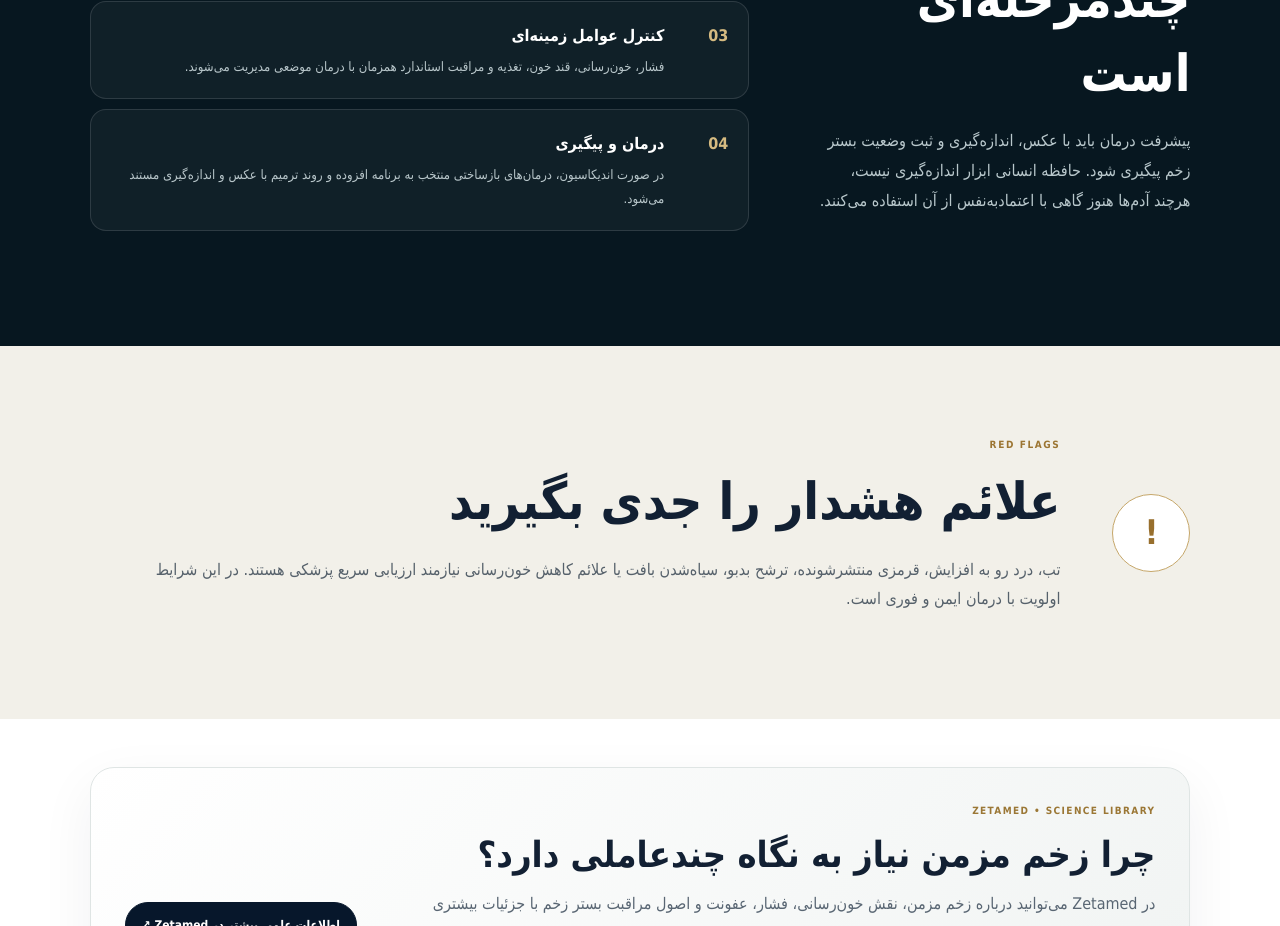
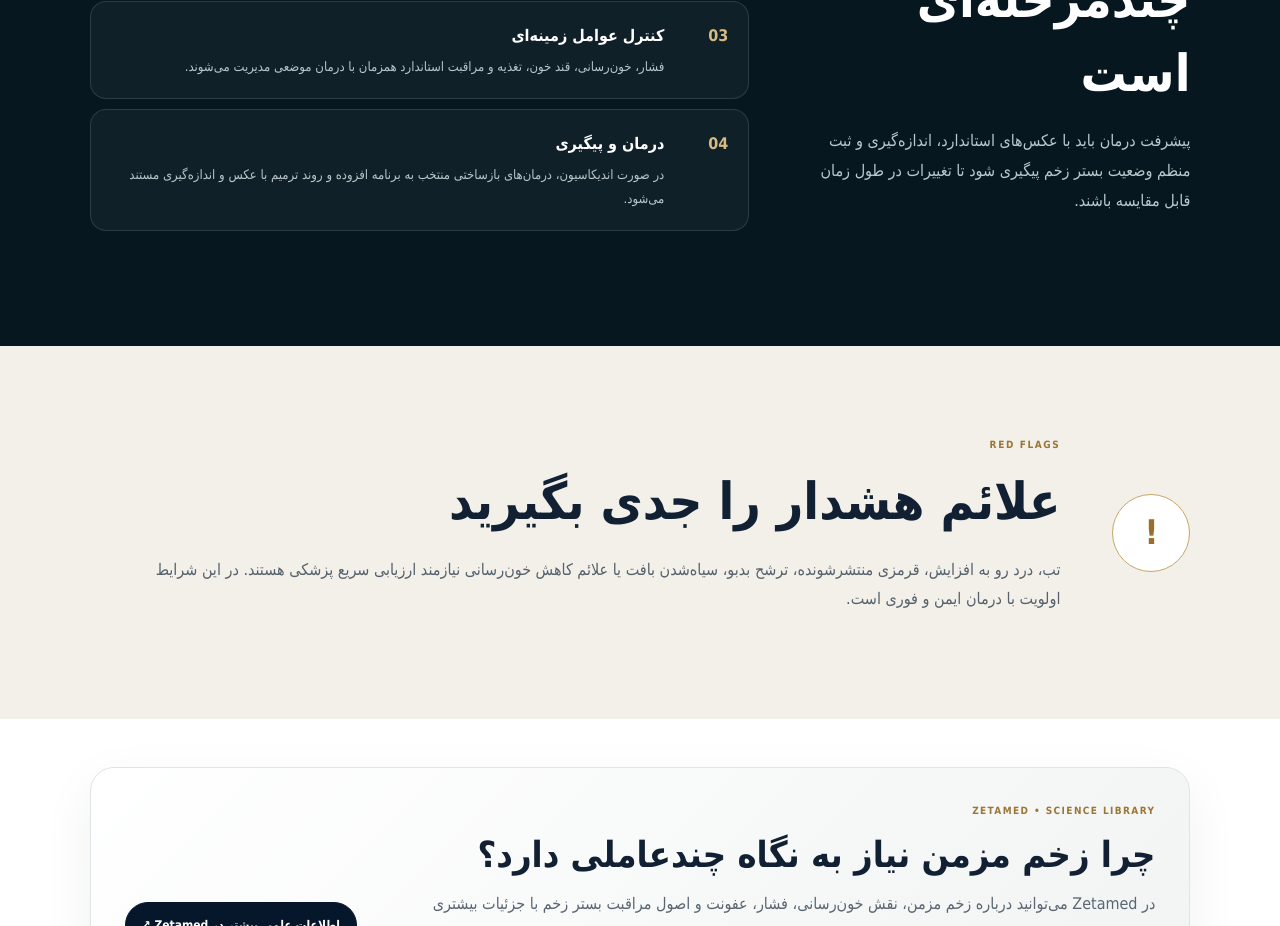
Before and after one commit to kianariai-alt/4B-Clinic-Web, a SvelteKit app: page /wounds in a window 1280 px wide. Shown: the part 2280-3206 px from the top of the page. Built offline with nearby package versions, Linux system fonts and the light colour scheme.

Commit message:
copy: keep wound page professional

```diff
--- a/src/routes/wounds/+page.svelte
+++ b/src/routes/wounds/+page.svelte
@@ -29,7 +29,7 @@
 
 <section class="wound-types" id="wound-types"><div class="section-head"><div><div class="eyebrow">CLINICAL VIEW</div><h2>چه نوع زخم‌هایی نیاز به ارزیابی چندعاملی دارند؟</h2></div><p>درمان بازساختی زمانی معنا پیدا می‌کند که مراقبت استاندارد زخم و عوامل زمینه‌ای نیز همزمان مدیریت شوند.</p></div><div class="condition-grid">{#each conditions as item, i}<article><span>0{i+1}</span><h3>{item[0]}</h3><p>{item[1]}</p></article>{/each}</div></section>
 
-<section class="wound-path"><div><div class="eyebrow light">WOUND PATHWAY</div><h2>ترمیم زخم، یک برنامه چندمرحله‌ای است</h2><p>پیشرفت درمان باید با عکس، اندازه‌گیری و ثبت وضعیت بستر زخم پیگیری شود. حافظه انسانی ابزار اندازه‌گیری نیست، هرچند آدم‌ها هنوز گاهی با اعتمادبه‌نفس از آن استفاده می‌کنند.</p></div><ol>{#each steps as item, i}<li><span>0{i+1}</span><div><strong>{item[0]}</strong><p>{item[1]}</p></div></li>{/each}</ol></section>
+<section class="wound-path"><div><div class="eyebrow light">WOUND PATHWAY</div><h2>ترمیم زخم، یک برنامه چندمرحله‌ای است</h2><p>پیشرفت درمان باید با عکس‌های استاندارد، اندازه‌گیری و ثبت منظم وضعیت بستر زخم پیگیری شود تا تغییرات در طول زمان قابل مقایسه باشند.</p></div><ol>{#each steps as item, i}<li><span>0{i+1}</span><div><strong>{item[0]}</strong><p>{item[1]}</p></div></li>{/each}</ol></section>
 
 <section class="warning"><div class="warning-mark">!</div><div><div class="eyebrow">RED FLAGS</div><h2>علائم هشدار را جدی بگیرید</h2><p>تب، درد رو به افزایش، قرمزی منتشرشونده، ترشح بدبو، سیاه‌شدن بافت یا علائم کاهش خون‌رسانی نیازمند ارزیابی سریع پزشکی هستند. در این شرایط اولویت با درمان ایمن و فوری است.</p></div></section>
 
```
